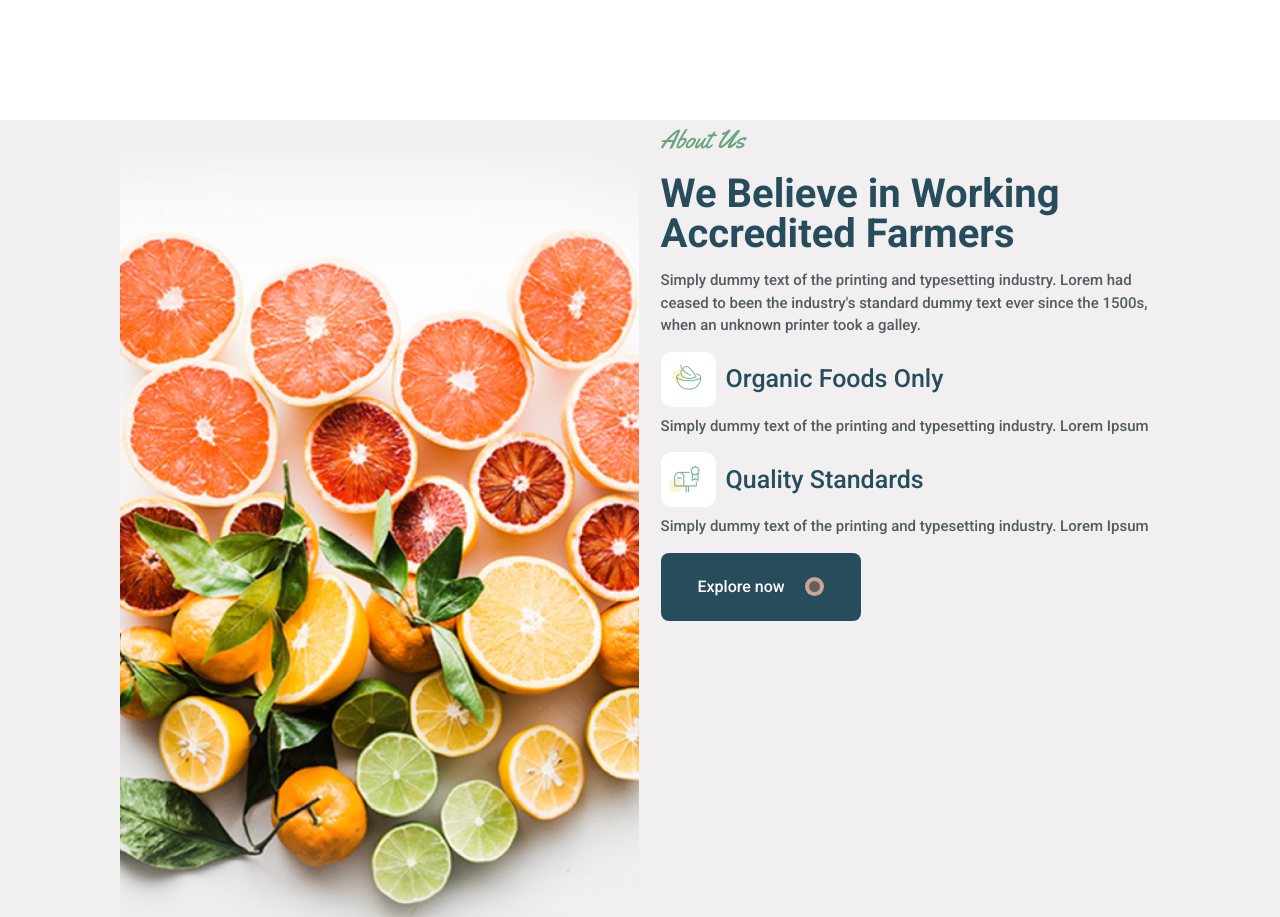
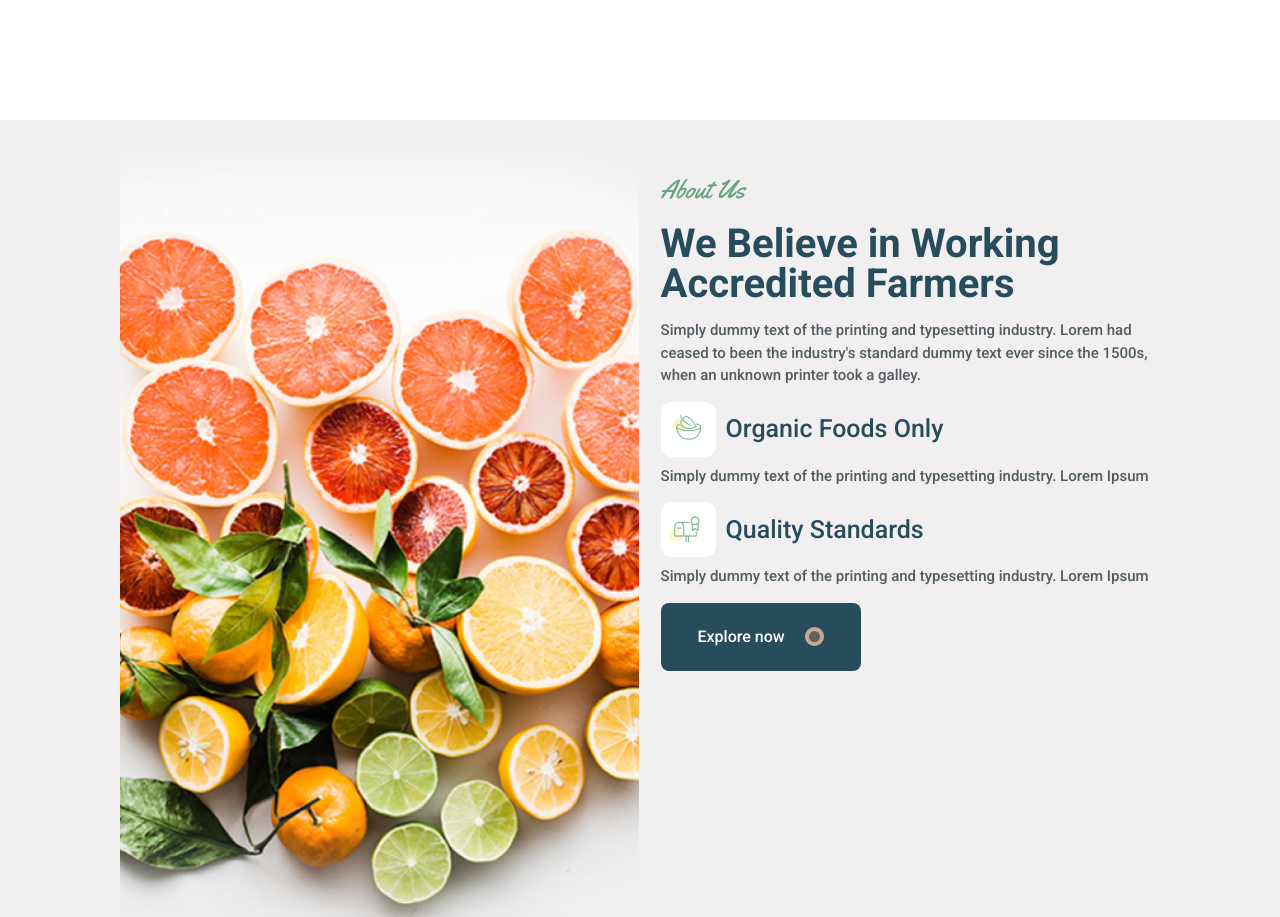
Before and after one commit to nzayisengaemmy939/Etx-cohort2-react, a React (Vite) app: page / in a window 1280 px wide. Shown: the part 1500-2417 px from the top of the page. Built offline with nearby package versions, Linux system fonts and the light colour scheme; grey boxes are pictures that could not be loaded.

Commit message:
anather change

```diff
--- a/src/Components/About.jsx
+++ b/src/Components/About.jsx
@@ -20,7 +20,7 @@ const About = () => {
           }}
         ></div>
         <div className="w-[100%] h-[70%] content-center flex flex-col gap-[15px] md:w-[49%] md:h-[100%]">
-          <p className="font-cursive text-[#68A47F] text-[26px] font-medium">
+          <p className="font-cursive text-[#68A47F] text-[26px] font-medium mt-[50px]">
             About Us
           </p>
           <p
--- a/src/Components/Navbar.jsx
+++ b/src/Components/Navbar.jsx
@@ -68,7 +68,7 @@ const Navbar = () => {
       <div
         className={
           nav
-            ? "fixed left-0 top-0 w-[60%]  h-[600px] ease-in-out duration-500 bg-[#000300] text-white text-[19px]"
+            ? "fixed left-0 top-0 w-[60%]  h-[600px] ease-in-out duration-500 bg-[hsla(120,100%,1%,1)] text-white text-[19px]"
             : "fixed left-[-100%]"
         }
       >
```
